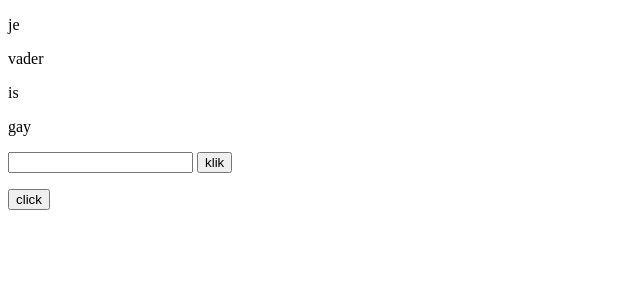
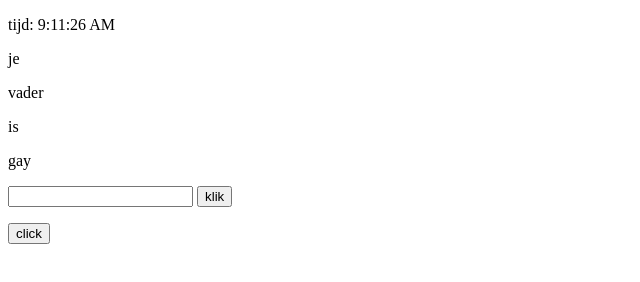
Before and after one commit to 2099492/What-time-is-it--0f2258fd, a plain HTML site: page index.html in a window 1280 px wide. Shown: the whole page, without its empty margins (0-640 px from the left). Drawn offline with Linux system fonts and the light colour scheme.

Commit message:
Uitwerking van de exercise

```diff
--- a/index.html
+++ b/index.html
@@ -6,6 +6,7 @@
     <link rel="stylesheet" href="style.css">
   </head>
   <body id="body">
+    <p>tijd: <span id="datetime"></span></p>
     <script defer src="script.js" charset="utf-8"></script>
     <div>
       <p>je</p>
--- a/script.js
+++ b/script.js
@@ -26,3 +26,6 @@ function je_tante() {
   let antwoord = (waarde * waarde * Math.PI * 0.25);
   document.getElementById("text").innerHTML = antwoord;
 }
+
+var tijd = new Date();
+document.getElementById("datetime").innerHTML = tijd.toLocaleTimeString();
```
